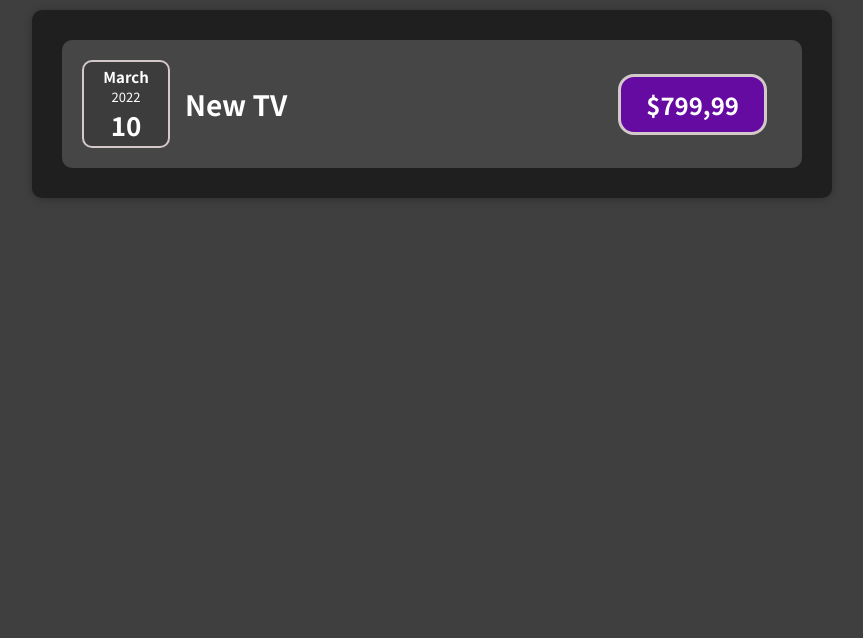
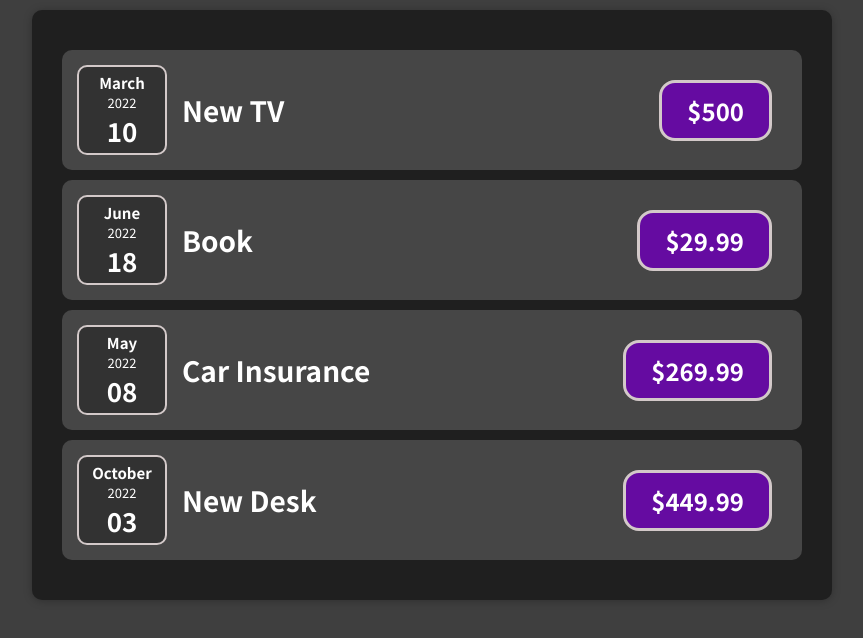
Before and after one commit to Kubenz98/Expense_Tracker, a JavaScript app: page / in a window 1280 px wide. Shown: the top 638 px of the page, without its empty margins (208-1071 px from the left). Built offline with nearby package versions, Linux system fonts and the light colour scheme.

Commit message:
Add components: ExpenseList, ExpenseItem, ExpenseDate and css files.

```diff
--- a/src/App.js
+++ b/src/App.js
@@ -1,9 +1,36 @@
 import Expenses from "./Components/Expenses";
+
+const data = [
+  {
+    id: 0,
+    title: "New TV",
+    amount: 500,
+    date: new Date(2022, 2, 10),
+  },
+  {
+    id: 1,
+    title: "Book",
+    amount: 29.99,
+    date: new Date(2022, 5, 18),
+  },
+  {
+    id: 2,
+    title: "Car Insurance",
+    amount: 269.99,
+    date: new Date(2022, 4, 8),
+  },
+  {
+    id: 3,
+    title: "New Desk",
+    amount: 449.99,
+    date: new Date(2022, 9, 3),
+  },
+];
 
 function App() {
   return (
     <div>
-      <Expenses />
+      <Expenses expenses={data} />
     </div>
   );
 }
--- /dev/null
+++ b/src/Components/ExpenseItem.css
@@ -0,0 +1,26 @@
+.expense-item {
+    display: flex;
+    margin: 10px 0;
+    padding: 15px;
+    background-color: rgb(70, 70, 70);
+    border-radius: 10px;
+  }
+
+  .expense-item__description {
+      display: flex;
+      justify-content: space-between;
+      align-items: center;
+      width: 90%;
+      margin: 0 15px;
+  }
+  .expense-item__description h2 {
+      font-size: 28px;
+  }
+  .expense-item__price {
+      padding: 10px 25px;
+      border-radius: 16px;
+      background-color: rgb(101, 11, 161);
+      border: 3px solid rgb(211, 201, 201);
+      font-size: 24px;
+      font-weight: bold;
+  }
--- /dev/null
+++ b/src/Components/ExpenseItem.js
@@ -0,0 +1,18 @@
+import ExpensesDate from "./ExpensesDate";
+import "./ExpenseItem.css";
+
+const ExpenseItem = (props) => {
+  return (
+    <li>
+      <div className="expense-item">
+        <ExpensesDate date={props.date} />
+        <div className="expense-item__description">
+          <h2>{props.title}</h2>
+          <div className="expense-item__price">${props.amount}</div>
+        </div>
+      </div>
+    </li>
+  );
+};
+
+export default ExpenseItem;
--- /dev/null
+++ b/src/Components/ExpenseList.css
@@ -0,0 +1,3 @@
+.expenses__list {
+    list-style: none;
+  }
--- /dev/null
+++ b/src/Components/ExpenseList.js
@@ -0,0 +1,19 @@
+import ExpenseItem from "./ExpenseItem";
+import "./ExpenseList.css";
+
+const ExpensesList = (props) => {
+  return (
+    <ul className="expenses__list">
+      {props.expenses.map((expense) => (
+        <ExpenseItem
+          key={expense.id}
+          title={expense.title}
+          amount={expense.amount}
+          date={expense.date}
+        />
+      ))}
+    </ul>
+  );
+};
+
+export default ExpensesList;
--- a/src/Components/Expenses.css
+++ b/src/Components/Expenses.css
@@ -7,57 +7,3 @@
   border-radius: 10px;
   box-shadow: 0 1px 8px rgba(0, 0, 0, 0.25);
 }
-
-.expenses__list {
-  list-style: none;
-}
-.expenses__list li {
-  padding: 20px;
-  background-color: rgb(70, 70, 70);
-  border-radius: 10px;
-}
-.expense-item {
-  display: flex;
-}
-.expense-date {
-  display: flex;
-  flex-direction: column;
-  justify-content: center;
-  align-items: center;
-  width: 88px;
-  height: 88px;
-  padding: 20px;
-  background-color: rgb(60, 60, 60);
-  border: 2px solid rgb(211, 201, 201);
-  border-radius: 10px;
-}
-.expense-date__month {
-  font-size: 15px;
-  font-weight: bold;
-}
-.expense-date__year {
-  font-size: 13px;
-}
-.expense-date__day {
-  font-size: 26px;
-  font-weight: bold;
-}
-
-.expense-item__description {
-    display: flex;
-    justify-content: space-between;
-    align-items: center;
-    width: 90%;
-    margin: 0 15px;
-}
-.expense-item__description h2 {
-    font-size: 28px;
-}
-.expense-item__price {
-    padding: 10px 25px;
-    border-radius: 16px;
-    background-color: rgb(101, 11, 161);
-    border: 3px solid rgb(211, 201, 201);
-    font-size: 24px;
-    font-weight: bold;
-}
--- a/src/Components/Expenses.js
+++ b/src/Components/Expenses.js
@@ -1,23 +1,10 @@
-import './Expenses.css'
+import ExpensesList from "./ExpenseList";
+import "./Expenses.css";
 
-const Expenses = () => {
+const Expenses = (props) => {
   return (
     <div className="expenses">
-      <ul className="expenses__list">
-        <li>
-          <div className="expense-item">
-            <div className="expense-date">
-              <div className="expense-date__month">March</div>
-              <div className="expense-date__year">2022</div>
-              <div className="expense-date__day">10</div>
-            </div>
-            <div className="expense-item__description">
-                <h2>New TV</h2>
-                <div className="expense-item__price">$799,99</div>
-            </div>
-          </div>
-        </li>
-      </ul>
+      <ExpensesList expenses={props.expenses} />
     </div>
   );
 };
--- /dev/null
+++ b/src/Components/ExpensesDate.css
@@ -0,0 +1,22 @@
+.expense-date {
+    display: flex;
+    flex-direction: column;
+    justify-content: center;
+    align-items: center;
+    flex: 0 0 90px;
+    height: 90px;
+    background-color: rgb(50, 50, 50);
+    border: 2px solid rgb(211, 201, 201);
+    border-radius: 10px;
+  }
+  .expense-date__month {
+    font-size: 15px;
+    font-weight: bold;
+  }
+  .expense-date__year {
+    font-size: 13px;
+  }
+  .expense-date__day {
+    font-size: 26px;
+    font-weight: bold;
+  }
--- /dev/null
+++ b/src/Components/ExpensesDate.js
@@ -0,0 +1,16 @@
+import "./ExpensesDate.css";
+
+const ExpensesDate = (props) => {
+  const day = props.date.toLocaleString("en-US", { day: "2-digit" });
+  const month = props.date.toLocaleString("en-US", { month: "long" });
+  const year = props.date.getFullYear();
+  return (
+    <div className="expense-date">
+      <div className="expense-date__month">{month}</div>
+      <div className="expense-date__year">{year}</div>
+      <div className="expense-date__day">{day}</div>
+    </div>
+  );
+};
+
+export default ExpensesDate;
```
